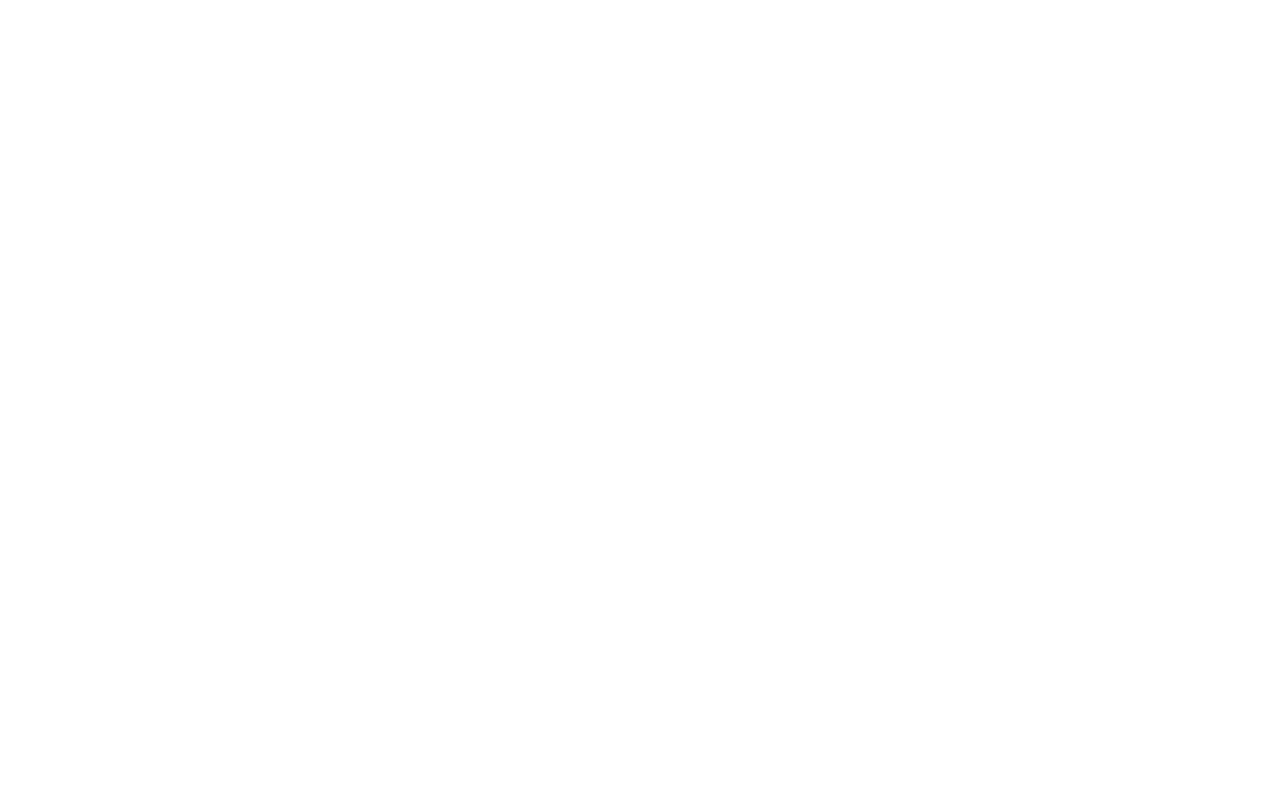
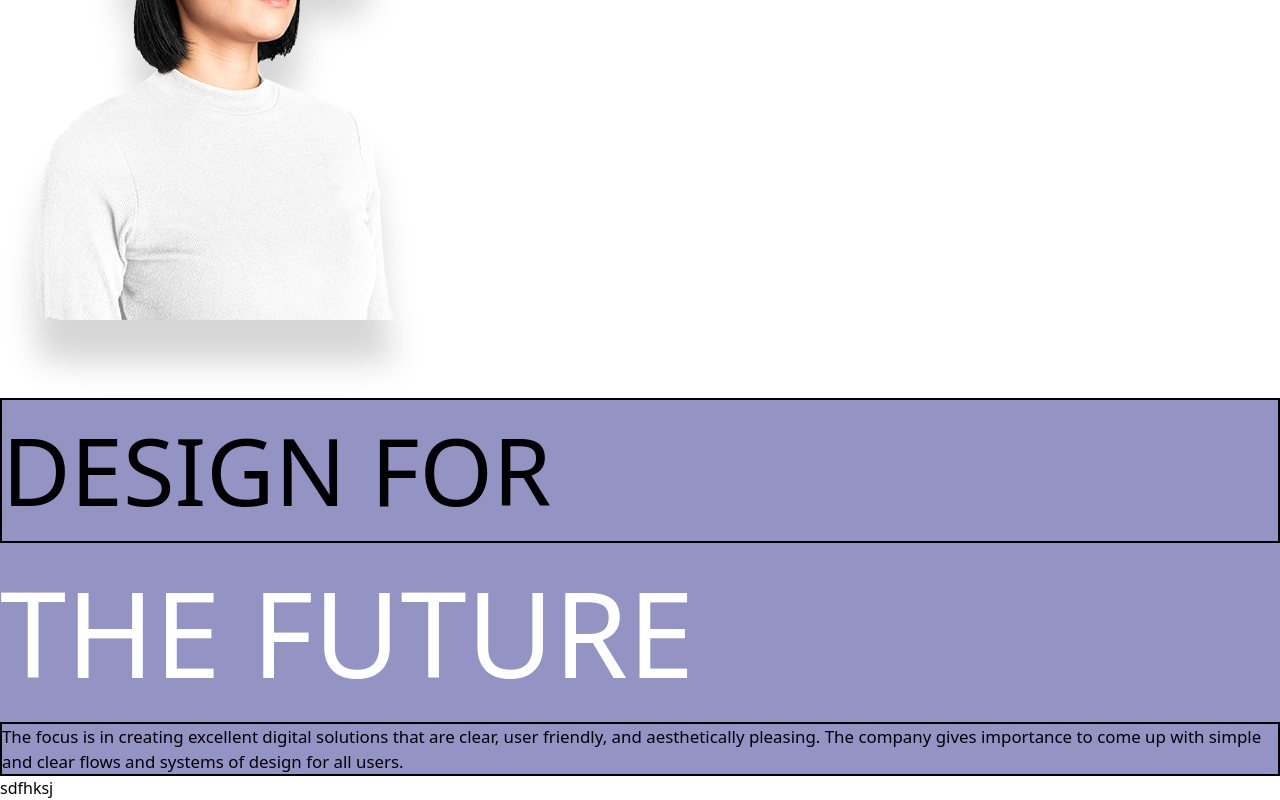
Before and after one commit to Hmsarabi/PSD-HTML, a React (Vite) app in the folder psd-html/: page / in a window 1280 px wide. Shown: the part 188-988 px from the top of the page. Before the commit the page ends 800 px from the top, so only its background shows below. Built offline with nearby package versions, Linux system fonts and the light colour scheme.

Commit message:
Future section added

```diff
--- a/psd-html/src/App.jsx
+++ b/psd-html/src/App.jsx
@@ -1,11 +1,15 @@
-import './App.css'
+import React from "react";
+import "./App.css";
+import Footer from "./components/footer.jsx";
 
 function App() {
-
-
   return (
-   <div>Hello World!</div>
-  )
+    <>
+      <div>Hello World!</div>
+      <div>
+        <Footer />
+      </div>
+    </>
+  );
 }
-
-export default App
+export default App;
--- a/psd-html/src/components/CSS/footer.css
+++ b/psd-html/src/components/CSS/footer.css
@@ -0,0 +1,18 @@
+.future-section {
+  background-color: rgb(147, 147, 196);
+}
+
+.future-section-h1 {
+  font-size: 94.01px;
+  border: 2px solid black;
+}
+.future-section-h2 {
+  font-size: 119.12px;
+  color: white;
+}
+
+.future-section-p {
+  font-size: 16.88px;
+  color: 030303;
+  border: 2px solid black;
+}
--- a/psd-html/src/components/footer.jsx
+++ b/psd-html/src/components/footer.jsx
@@ -0,0 +1,22 @@
+import React from "react";
+import "./CSS/footer.css";
+
+const Footer = () => {
+  return (
+    <div>
+      <img src="../img/5.png" alt="picture" />
+      <section className="future-section">
+        <div className="future-section-h1">DESIGN FOR</div>
+        <div className="future-section-h2">THE FUTURE</div>
+        <div className="future-section-p">
+          The focus is in creating excellent digital solutions that are clear,
+          user friendly, and aesthetically pleasing. The company gives
+          importance to come up with simple and clear flows and systems of
+          design for all users.
+        </div>
+      </section>
+      <footer>sdfhksj</footer>
+    </div>
+  );
+};
+export default Footer;
--- a/psd-html/src/components/hero.jsx
+++ b/psd-html/src/components/hero.jsx
@@ -0,0 +1,7 @@
+import React from "react";
+
+const hero = () => {
+  return <div>hero</div>;
+};
+
+export default hero;
```
